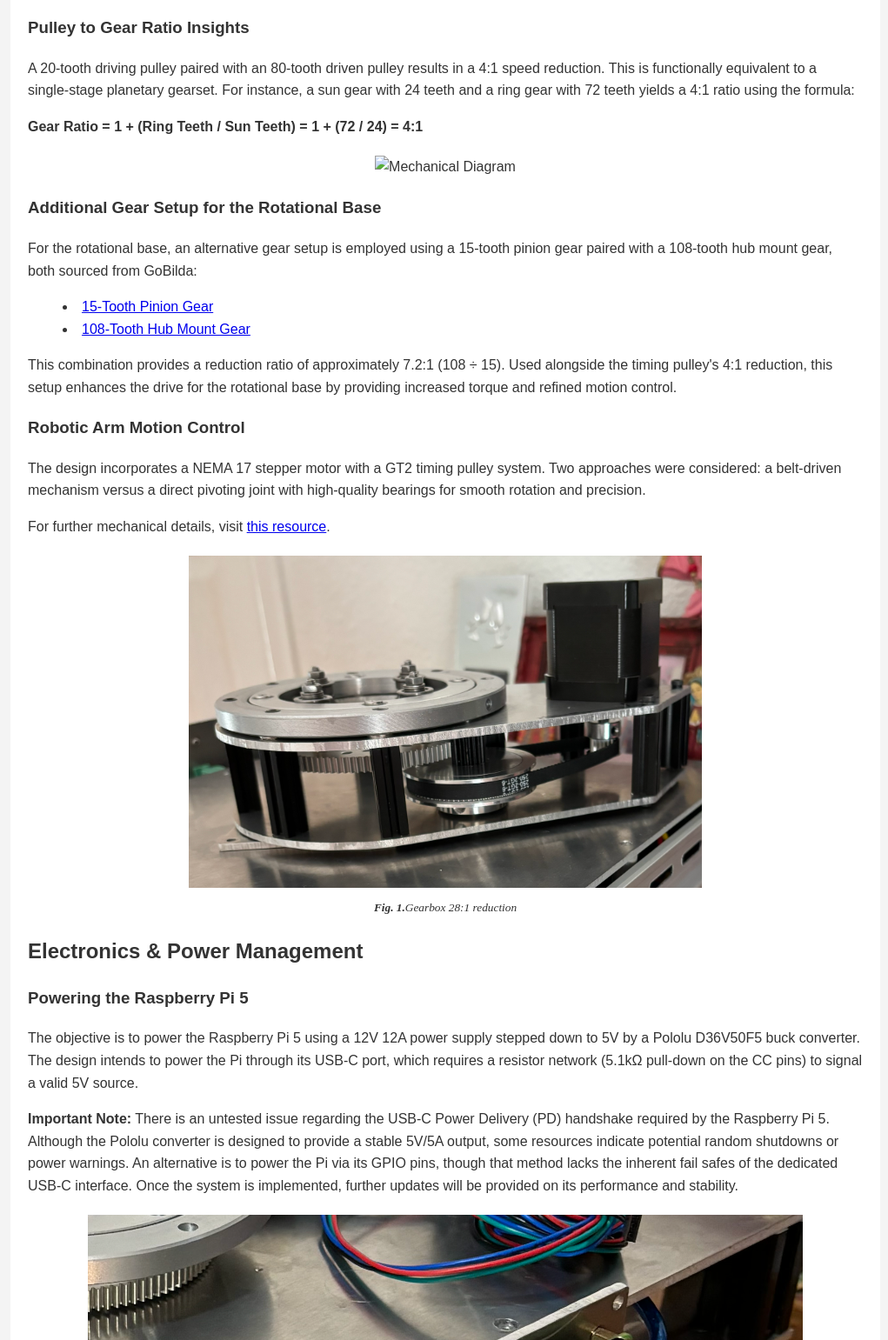
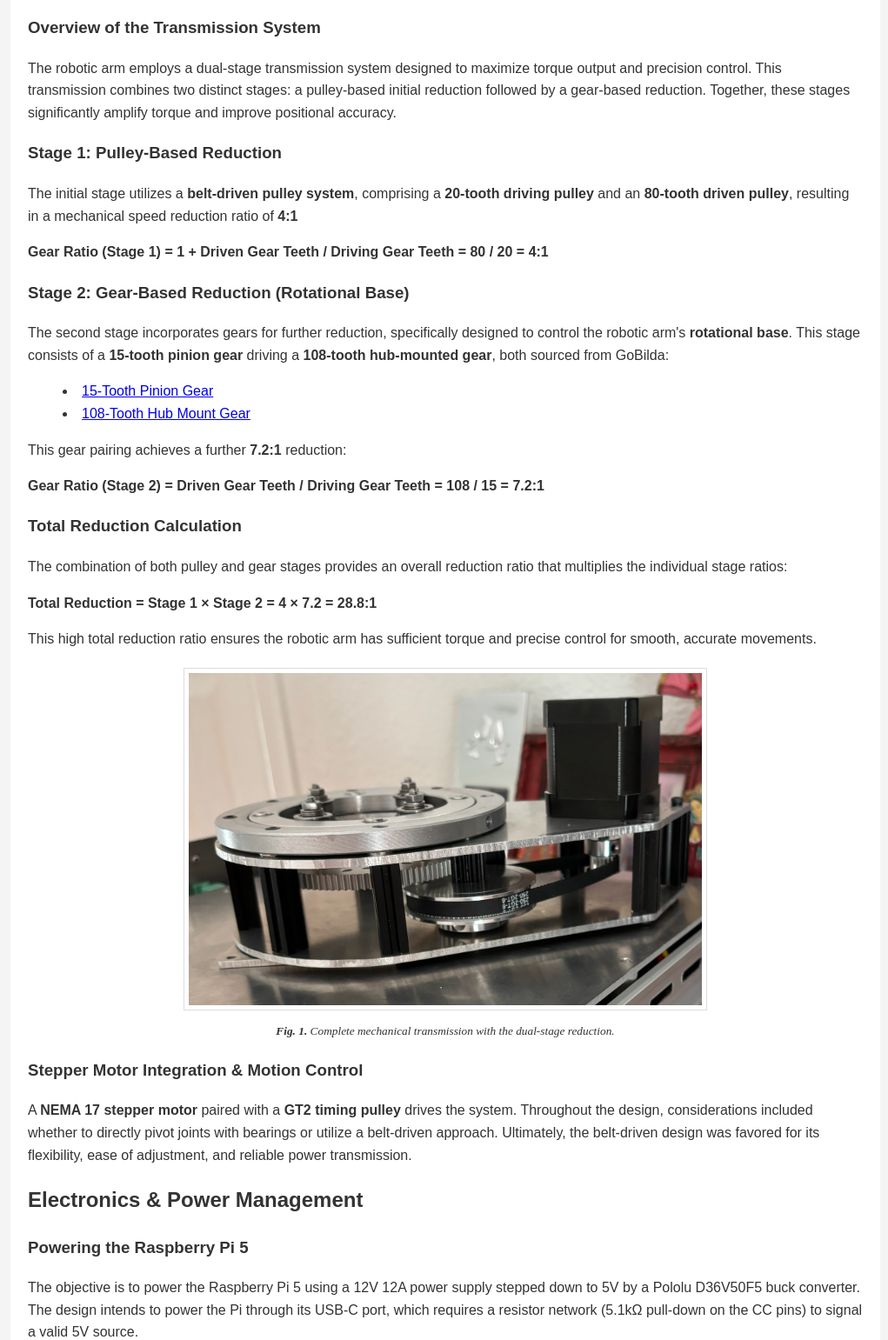
Before and after one commit to russell-myers1/Robotic_build, a plain HTML site: page docs/index.html in a window 1280 px wide. Shown: the part 483-2024 px from the top of the page at 87% size, without its empty margins (128-1149 px from the left). Drawn offline with Linux system fonts and the light colour scheme.

Commit message:
refactor gearbox info

```diff
--- a/docs/index.html
+++ b/docs/index.html
@@ -31,33 +31,44 @@
       </div>
     </section>
 
-    <!-- Mechanical Transmission & Motion Control -->
     <section id="mechanical">
       <h2>Mechanical Transmission & Motion Control</h2>
-      <h3>Pulley to Gear Ratio Insights</h3>
-      <p>A 20‑tooth driving pulley paired with an 80‑tooth driven pulley results in a 4:1 speed reduction. This is functionally equivalent to a single‑stage planetary gearset. For instance, a sun gear with 24 teeth and a ring gear with 72 teeth yields a 4:1 ratio using the formula:</p>
-      <p><strong>Gear Ratio = 1 + (Ring Teeth / Sun Teeth) = 1 + (72 / 24) = 4:1</strong></p>
-      <div class="image-container">
-        <img src="images/mechanical_diagram.jpg" alt="Mechanical Diagram">
+
+      <h3>Overview of the Transmission System</h3>
+      <p>The robotic arm employs a dual-stage transmission system designed to maximize torque output and precision control. This transmission combines two distinct stages: a pulley-based initial reduction followed by a gear-based reduction. Together, these stages significantly amplify torque and improve positional accuracy.</p>
+
+      <h3>Stage 1: Pulley-Based Reduction</h3>
+      <p>The initial stage utilizes a <strong>belt-driven pulley system</strong>, comprising a <strong>20-tooth driving pulley</strong> and an <strong>80-tooth driven pulley</strong>, resulting in a mechanical speed reduction ratio of <strong>4:1</strong></p>
+
+      <p class="equation"><strong>Gear Ratio (Stage 1) = 1 + Driven Gear Teeth / Driving Gear Teeth = 80 / 20 = 4:1</strong></p>
+
+      <h3>Stage 2: Gear-Based Reduction (Rotational Base)</h3>
+      <p>The second stage incorporates gears for further reduction, specifically designed to control the robotic arm's <strong>rotational base</strong>. This stage consists of a <strong>15-tooth pinion gear</strong> driving a <strong>108-tooth hub-mounted gear</strong>, both sourced from GoBilda:</p>
+
+      <ul>
+        <li><a href="https://www.gobilda.com/2303-series-steel-mod-0-8-pinion-gear-6mm-d-bore-15-tooth/" target="_blank">15-Tooth Pinion Gear</a></li>
+        <li><a href="https://www.gobilda.com/2302-series-aluminum-mod-0-8-hub-mount-gear-32mm-bore-108-tooth/" target="_blank">108-Tooth Hub Mount Gear</a></li>
+      </ul>
+
+      <p>This gear pairing achieves a further <strong>7.2:1</strong> reduction:</p>
+
+      <p><strong>Gear Ratio (Stage 2) = Driven Gear Teeth / Driving Gear Teeth = 108 / 15 = 7.2:1</strong></p>
+
+      <h3>Total Reduction Calculation</h3>
+      <p>The combination of both pulley and gear stages provides an overall reduction ratio that multiplies the individual stage ratios:</p>
+
+      <p><strong>Total Reduction = Stage 1 × Stage 2 = 4 × 7.2 = 28.8:1</strong></p>
+
+      <p>This high total reduction ratio ensures the robotic arm has sufficient torque and precise control for smooth, accurate movements.</p>
+
+      <div class="figure">
+        <img src="images/gearbox.png" alt="Complete Mechanical Transmission">
+        <p class="fig-caption"><strong>Fig. 1.</strong> Complete mechanical transmission with the dual-stage reduction.</p>
       </div>
 
-      <h3>Additional Gear Setup for the Rotational Base</h3>
-      <p>For the rotational base, an alternative gear setup is employed using a 15‑tooth pinion gear paired with a 108‑tooth hub mount gear, both sourced from GoBilda:</p>
-      <ul>
-        <li><a href="https://www.gobilda.com/2303-series-steel-mod-0-8-pinion-gear-6mm-d-bore-15-tooth/" target="_blank">15‑Tooth Pinion Gear</a></li>
-        <li><a href="https://www.gobilda.com/2302-series-aluminum-mod-0-8-hub-mount-gear-32mm-bore-108-tooth/" target="_blank">108‑Tooth Hub Mount Gear</a></li>
-      </ul>
-      <p>This combination provides a reduction ratio of approximately 7.2:1 (108 ÷ 15). Used alongside the timing pulley's 4:1 reduction, this setup enhances the drive for the rotational base by providing increased torque and refined motion control.</p>
+      <h3>Stepper Motor Integration & Motion Control</h3>
+      <p>A <strong>NEMA 17 stepper motor</strong> paired with a <strong>GT2 timing pulley</strong> drives the system. Throughout the design, considerations included whether to directly pivot joints with bearings or utilize a belt-driven approach. Ultimately, the belt-driven design was favored for its flexibility, ease of adjustment, and reliable power transmission.</p>
 
-      <h3>Robotic Arm Motion Control</h3>
-      <p>The design incorporates a NEMA 17 stepper motor with a GT2 timing pulley system. Two approaches were considered: a belt-driven mechanism versus a direct pivoting joint with high-quality bearings for smooth rotation and precision.</p>
-      <p>For further mechanical details, visit <a href="https://example.com/mechanical-resources" target="_blank">this resource</a>.</p>
-      <div class="image-container">
-        <img src="images/gearbox.png" alt="Raspberry Pi Setup">
-        <p class="fig-caption"><strong>Fig. 1.</strong>Gearbox 28:1 reduction</p>
-
-      </div>
-    </section>
 
     <!-- Electronics & Power Management -->
     <section id="electronics">
```
